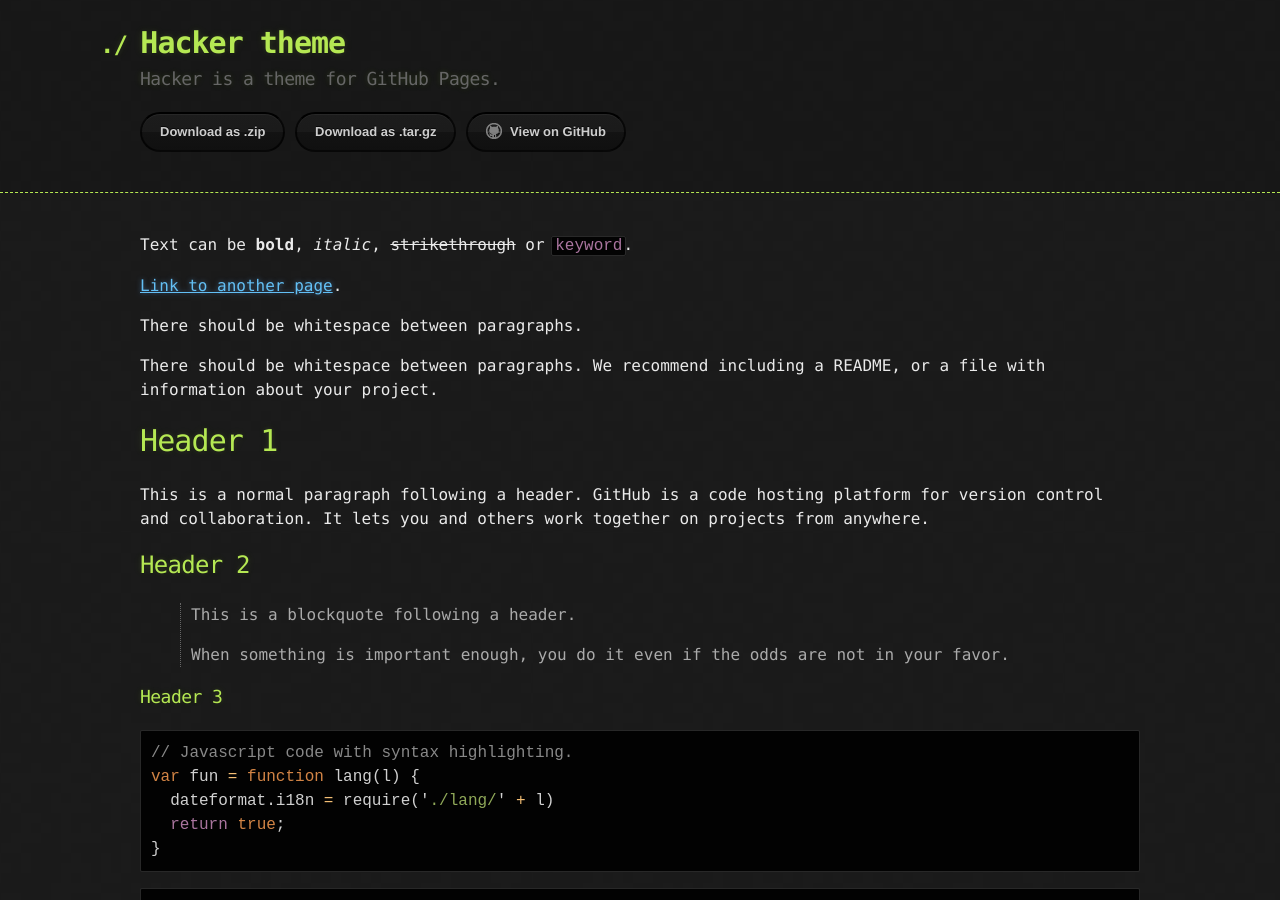
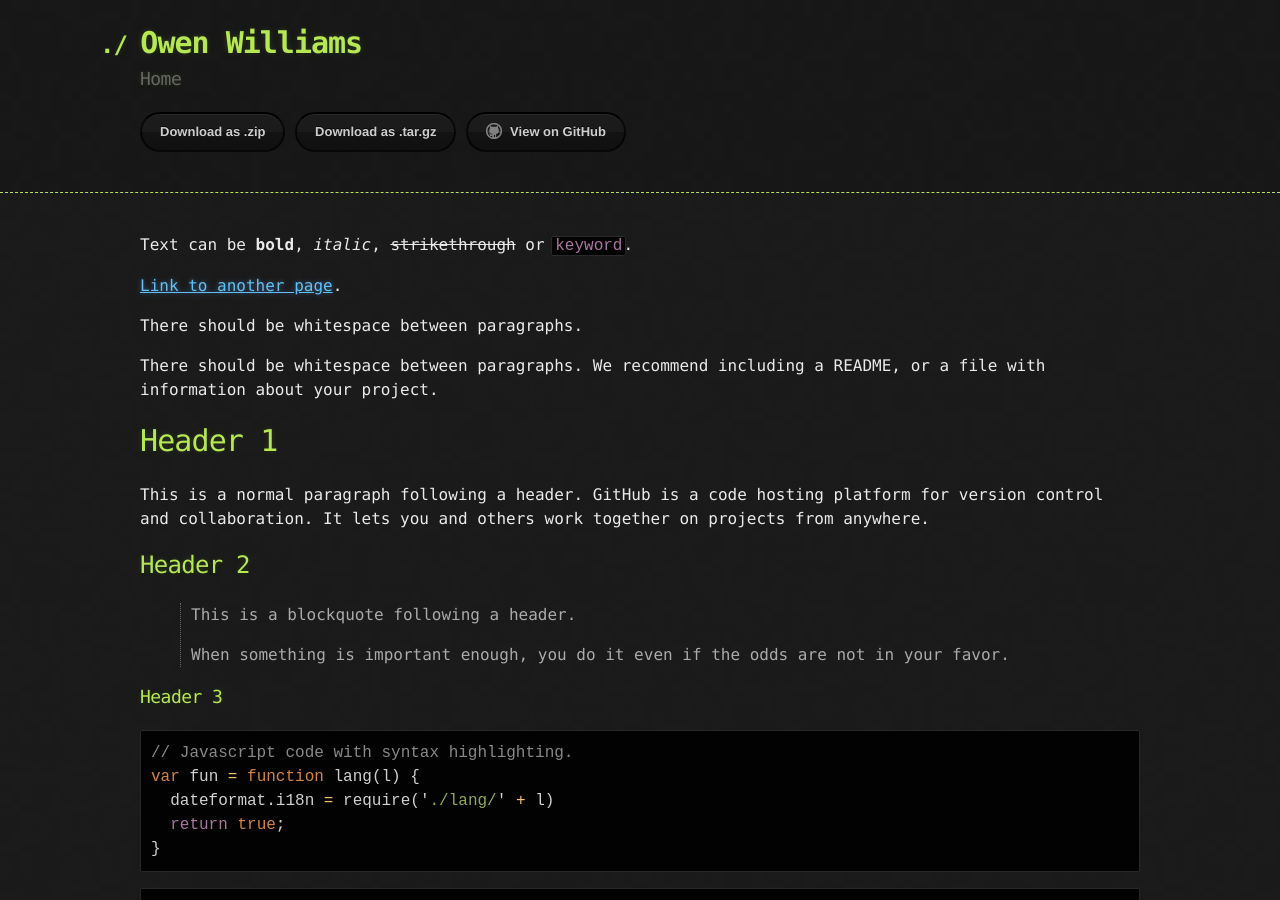
Before and after one commit to owenw1lliams/owenw1lliams.github.io, a Jekyll site: the page built from index.md, in a window 1280 px wide and 900 px high. Built offline with Jekyll 4.4.1, drawn with Linux system fonts in a browser that asks for light colours.

Commit message:
Update _config.yml

```diff
--- a/_config.yml
+++ b/_config.yml
@@ -1,5 +1,5 @@
-title: Hacker theme
-description: Hacker is a theme for GitHub Pages.
+title: Owen Williams
+description: Home
 show_downloads: true
 google_analytics:
 theme: jekyll-theme-hacker
```
